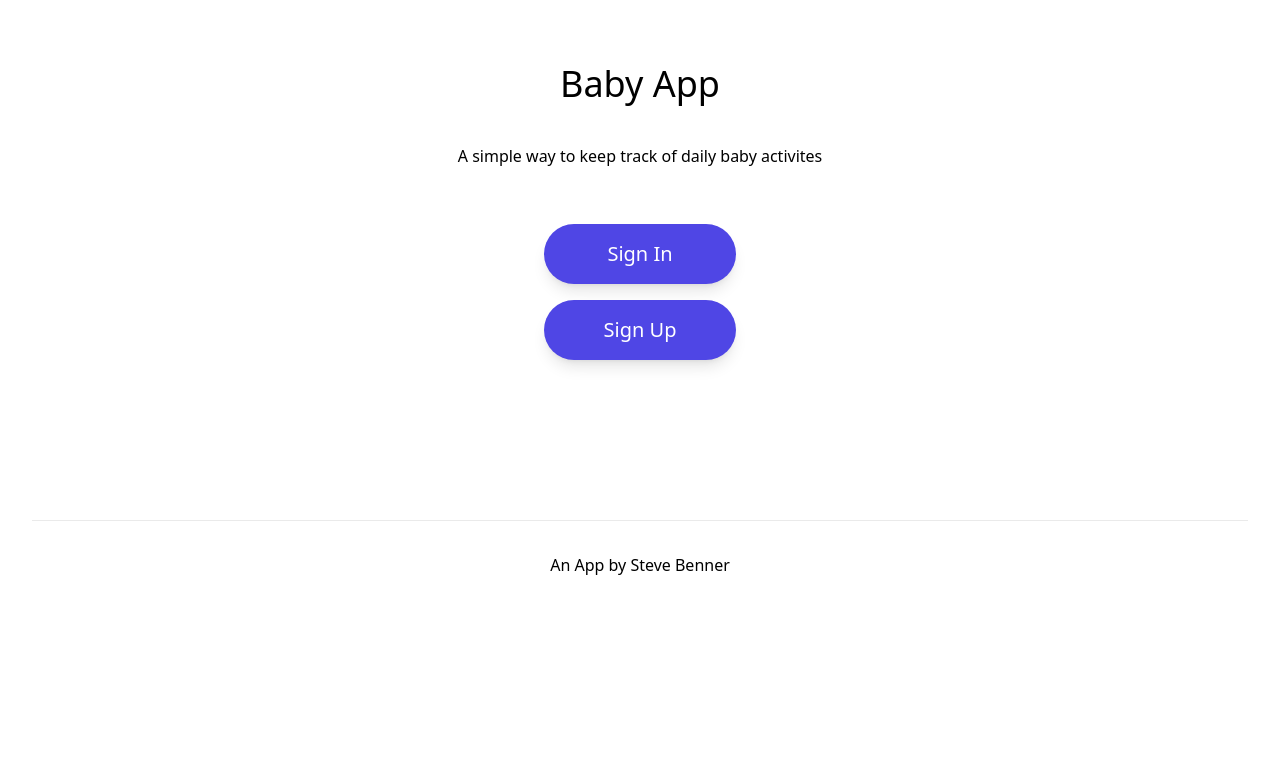
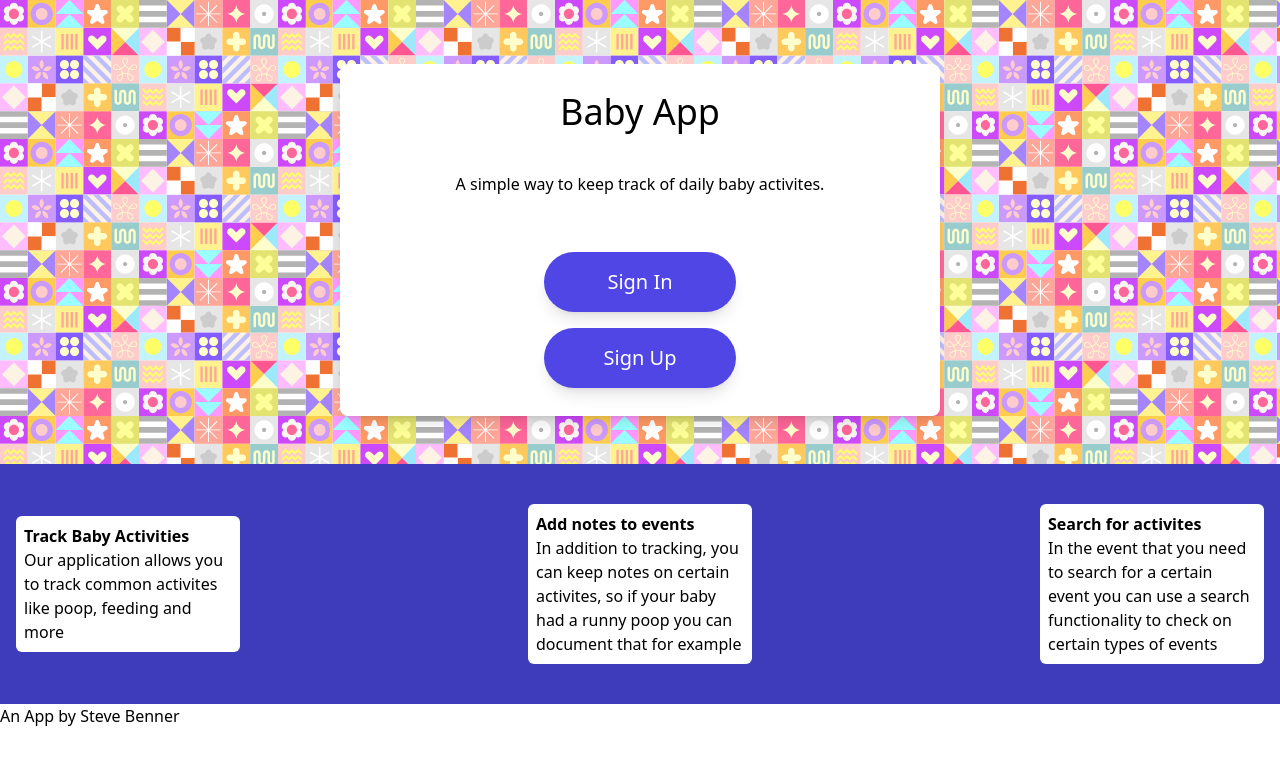
Before and after one commit to CodeBrewLatte/baby-app, a Next.js app: page / in a window 1280 px wide. Shown: the top 764 px of the page. Built offline with nearby package versions, Linux system fonts and the light colour scheme.

Commit message:
added more to frontend including about section

```diff
--- a/pages/index.jsx
+++ b/pages/index.jsx
@@ -49,7 +49,7 @@ export default function Home() {
   }
 
   return (
-    <div className={styles.container}>
+    <div>
       <Head>
         <title>Baby-Up - Homepage</title>
 
@@ -58,11 +58,13 @@ export default function Home() {
       </Head>
 
     {/* Hero Section */}
-      <main className='max-w-6xl mx-auto text-center mb-40 px-10 pt-16'>
+      <main className=' flex justify-center max-w-8xl mx-auto text-center px-10 pt-16 bg-baby-bg'>
+        <section className='shadow-lg bg-white w-11/12 sm:w-6/12 h-150 rounded-lg py-7 mb-12'>
+
         <h2 className='text-4xl font-sans '>
           Baby App
         </h2>
-        <p className='font-sans pt-10'> A simple way to keep track of daily baby activites </p>
+        <p className='font-sans pt-10 px-5'> A simple way to keep track of daily baby activites. </p>
 
         <div className='flex flex-col justify-center w-full text-xl text-white items-center pt-10'>
 
@@ -84,19 +86,34 @@ export default function Home() {
          </div>
 
 
+        </section>
 
 
       </main>
 
-      <footer className={styles.footer}>
-        <a
-          href="https://vercel.com?utm_source=create-next-app&utm_medium=default-template&utm_campaign=create-next-app"
-          target="_blank"
-          rel="noopener noreferrer"
-        >
+     <section className=' w-full flex h-auto sm:h-60 items-center justify-between bg-purple flex-col sm:flex-row'>
+
+      <span className='w-56 bg-white rounded-md p-2 mx-4  my-5'>
+        <h3 className=' font-bold'>Track Baby Activities</h3>
+        <p> Our application allows you to track common activites like poop, feeding and more </p>
+      </span>
+
+      <span className=' w-56 bg-white rounded-md p-2 mx-4'>
+      <h3 className=' font-bold'>Add notes to events</h3>
+      <p className=' font-light'>In addition to tracking, you can keep notes on certain activites, so if your baby had a runny poop you can document that for example</p>
+      </span>
+
+      <span className='w-56 bg-white rounded-md p-2 mx-4  my-5'>
+      <h3 className=' font-bold'>Search for activites </h3>
+      <p> In the event that you need to search for a certain event you can use a search functionality to check on certain types of events</p>
+      </span>
+
+
+     </section>
+
          An App by Steve Benner
-        </a>
-      </footer>
+
+
     </div>
   )
 }
--- a/tailwind.config.js
+++ b/tailwind.config.js
@@ -19,7 +19,11 @@ module.exports = {
       bermuda: "#78dcca",
       yellow: "#fdcb6e",
     },
-    extend: {},
+    extend: {
+      backgroundImage: {
+        'baby-bg': "url(../public/babybg.svg)",
+      },
+    },
   },
   plugins: [],
 };
```
Also changed, not shown: public/babybg.svg (added), 1 other file (tests, documents, lock files or other folders).
